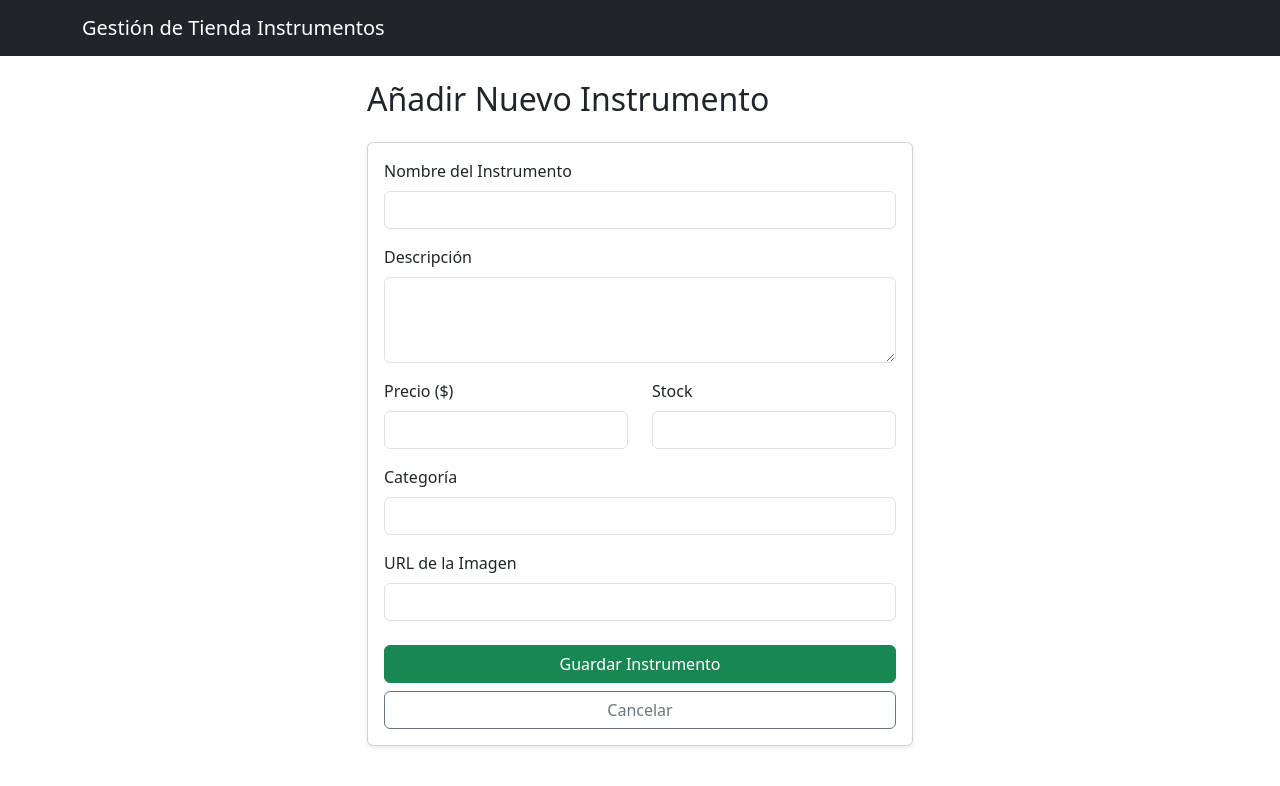
After one commit to rafaelsoliz-png/tienda-instrumentos, a Flask app: page /products/new in a window 1280 px wide. The commit adds this page. Shown: the top 786 px of the page. Run offline with Flask 3, Linux system fonts and the light colour scheme.

Commit message:
Implementadas rutas y vistas para listar, crear, ver detalle y editar instrumentos

```diff
--- a/app.py
+++ b/app.py
@@ -1,5 +1,6 @@
-from flask import Flask, render_template, redirect, url_for
+from flask import Flask, render_template, request, redirect, url_for
 from pymongo import MongoClient
+from bson.objectid import ObjectId
 
 app = Flask(__name__)
 
@@ -13,7 +14,29 @@ def index():
 
 @app.route('/products')
 def listar_productos():
-    return render_template('listar.html')
+    productos = list(productos_collection.find())
+    return render_template('listar.html', productos=productos)
+
+@app.route('/products/new', methods=['GET', 'POST'])
+def crear_producto():
+    if request.method == 'POST':
+        nuevo_producto = {
+            'nombre': request.form['nombre'],
+            'descripcion': request.form['descripcion'],
+            'precio': float(request.form['precio']),
+            'stock': int(request.form['stock']),
+            'categoria': request.form['categoria'],
+            'imagen': request.form['imagen']
+        }
+        productos_collection.insert_one(nuevo_producto)
+        return redirect(url_for('listar_productos'))
+
+    return render_template('crear.html')
+
+@app.route('/products/<id>')
+def ver_producto(id):
+    producto = productos_collection.find_one({'_id': ObjectId(id)})
+    return render_template('detalle.html', producto=producto)
 
 if __name__ == '__main__':
     app.run(debug=True)
--- /dev/null
+++ b/templates/crear.html
@@ -0,0 +1,45 @@
+{% extends 'base.html' %}
+
+{% block content %}
+<div class="row">
+    <div class="col-md-6 offset-md-3">
+        <h2 class="mb-4">Añadir Nuevo Instrumento</h2>
+        <div class="card shadow-sm">
+            <div class="card-body">
+                <form action="/products/new" method="POST">
+                    <div class="mb-3">
+                        <label class="form-label">Nombre del Instrumento</label>
+                        <input type="text" name="nombre" class="form-control" required>
+                    </div>
+                    <div class="mb-3">
+                        <label class="form-label">Descripción</label>
+                        <textarea name="descripcion" class="form-control" rows="3" required></textarea>
+                    </div>
+                    <div class="row mb-3">
+                        <div class="col">
+                            <label class="form-label">Precio ($)</label>
+                            <input type="number" step="0.01" name="precio" class="form-control" required>
+                        </div>
+                        <div class="col">
+                            <label class="form-label">Stock</label>
+                            <input type="number" name="stock" class="form-control" required>
+                        </div>
+                    </div>
+                    <div class="mb-3">
+                        <label class="form-label">Categoría</label>
+                        <input type="text" name="categoria" class="form-control" required>
+                    </div>
+                    <div class="mb-4">
+                        <label class="form-label">URL de la Imagen</label>
+                        <input type="text" name="imagen" class="form-control">
+                    </div>
+                    <div class="d-grid gap-2">
+                        <button type="submit" class="btn btn-success">Guardar Instrumento</button>
+                        <a href="/products" class="btn btn-outline-secondary">Cancelar</a>
+                    </div>
+                </form>
+            </div>
+        </div>
+    </div>
+</div>
+{% endblock %}
```
Also changed, not shown: templates/detalle.html (added, +36 -0 lines), templates/listar.html (+43 -2 lines).
